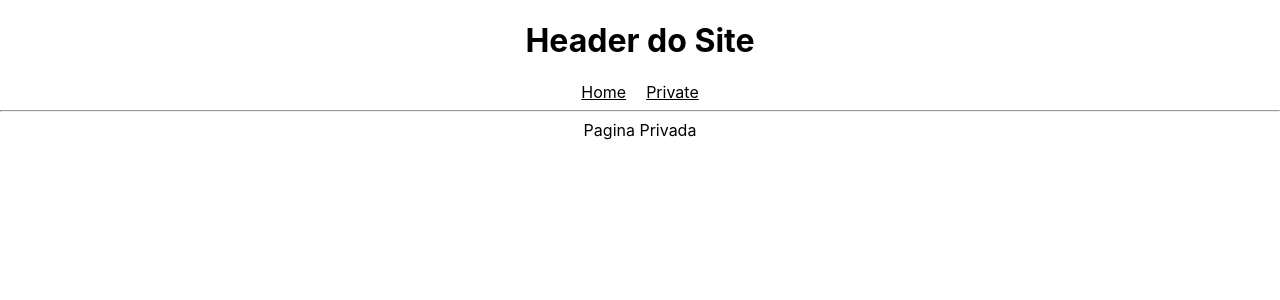
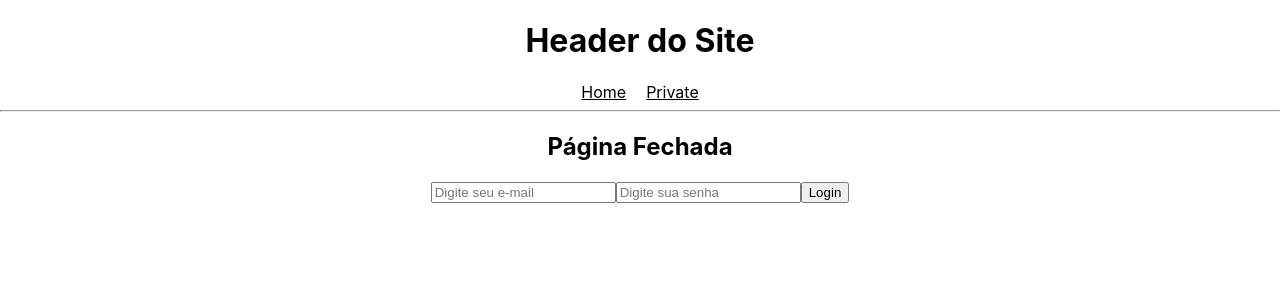
Before and after one commit to kelvinrevertis/login-system, a React (Create React App) app: page /private in a window 1280 px wide. Shown: the top 300 px of the page. Built offline with nearby package versions, Linux system fonts and the light colour scheme.

Commit message:
Login page and Require Auth created.

```diff
--- a/src/App.tsx
+++ b/src/App.tsx
@@ -2,6 +2,7 @@ import './App.css';
 import { Route, Routes, Link } from 'react-router-dom';
 import { Home } from './pages/Home';
 import { Private } from './pages/Private';
+import { RequireAuth } from './contexts/Auth/RequireAuth';
 
 function App() {
   return (
@@ -16,7 +17,7 @@ function App() {
       <hr />
       <Routes>
         <Route path='/' element={<Home />} />
-        <Route path='/private' element={<Private />} />
+        <Route path='/private' element={<RequireAuth><Private /></RequireAuth>} />
       </Routes>
     </div>
   );
--- a/src/contexts/Auth/RequireAuth.tsx
+++ b/src/contexts/Auth/RequireAuth.tsx
@@ -1 +1,13 @@
-export const RequireAuth = ({children})
+import { useContext } from "react";
+import { Login } from "../../pages/Login";
+import { AuthContext } from "./AuthContext";
+
+export const RequireAuth = ({children}: {children: JSX.Element}) =>{
+    const auth = useContext(AuthContext)
+
+    if(!auth.user){
+        return<Login/>
+    }
+
+    return children;
+}
--- /dev/null
+++ b/src/pages/Login/index.tsx
@@ -0,0 +1,20 @@
+import { useState } from "react"
+
+export const Login = () =>{
+    const [email, setEmail] = useState('')
+    const [password, setPassord] = useState('')
+
+    const handleLogin =()=>{
+
+    }
+    return(
+        <div>
+            <h2>Página Fechada</h2>
+
+            <input type="text" value={email} placeholder="Digite seu e-mail" />
+            <input type="password" value={password} placeholder="Digite sua senha" />
+
+            <button onClick={handleLogin}>Login</button>
+        </div>
+    )
+}
```
